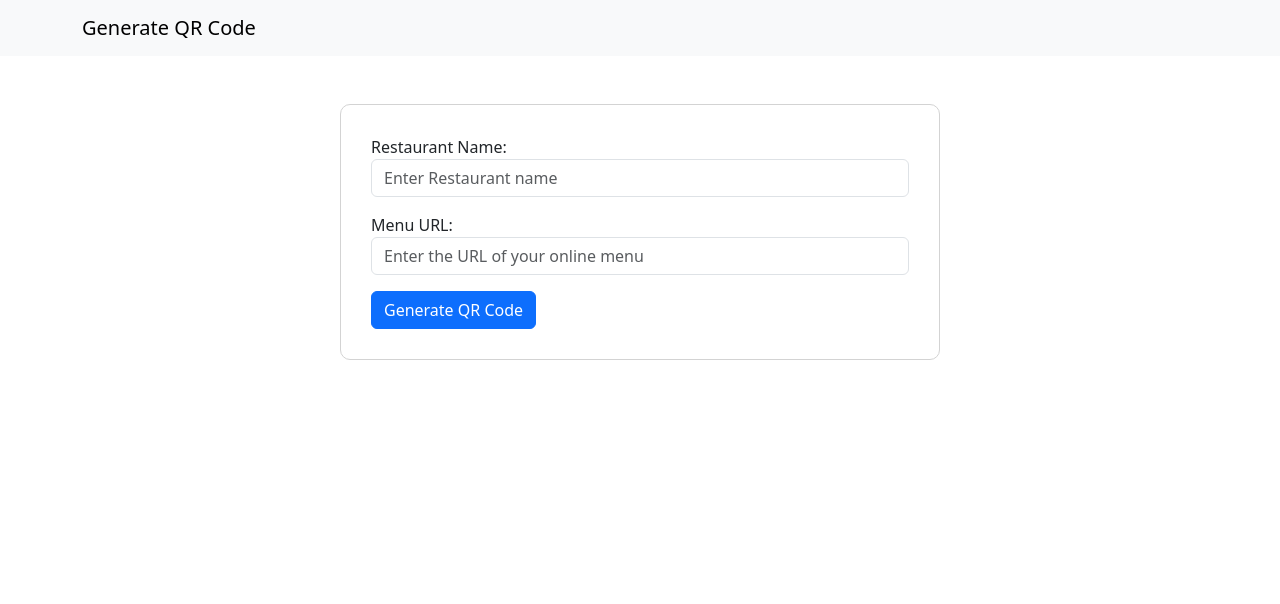
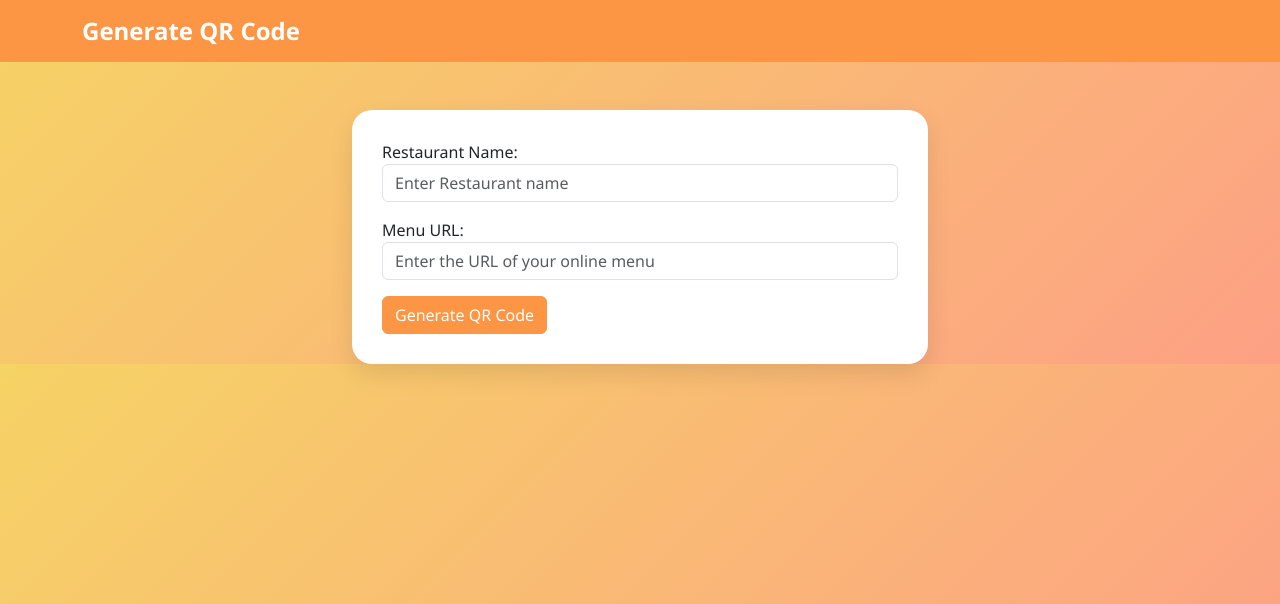
Before and after one commit to Souravm2003/QR_Application, a Django app: page / in a window 1280 px wide. Shown: the top 604 px of the page. Run offline with Django 5.2, Linux system fonts and the light colour scheme.

Commit message:
adding procfile

```diff
--- a/QRGenerator/settings.py
+++ b/QRGenerator/settings.py
@@ -24,9 +24,9 @@ BASE_DIR = Path(__file__).resolve().parent.parent
 SECRET_KEY = 'django-insecure-o6zvi&k!9vjly5gm5-tcwttu5r@9b(p+$i-l)fqy8r93=xd2r&'
 
 # SECURITY WARNING: don't run with debug turned on in production!
-DEBUG = True
+DEBUG = False
 
-ALLOWED_HOSTS = []
+ALLOWED_HOSTS = ['*']
 
 
 # Application definition
@@ -116,6 +116,7 @@ USE_TZ = True
 # https://docs.djangoproject.com/en/5.2/howto/static-files/
 
 STATIC_URL = 'static/'
+STATIC_ROOT = os.path.join(BASE_DIR, 'staticfiles')
 
 # Default primary key field type
 # https://docs.djangoproject.com/en/5.2/ref/settings/#default-auto-field
--- a/templates/generate_qr_code.html
+++ b/templates/generate_qr_code.html
@@ -4,28 +4,83 @@
     <meta charset="UTF-8">
     <meta name="viewport" content="width=device-width, initial-scale=1.0">
     <title>Generate QRCode</title>
+
     {% comment %} Bootstrap CDN {% endcomment %}
     <link href="https://cdn.jsdelivr.net/npm/bootstrap@5.3.6/dist/css/bootstrap.min.css" rel="stylesheet" integrity="sha384-4Q6Gf2aSP4eDXB8Miphtr37CMZZQ5oXLH2yaXMJ2w8e2ZtHTl7GptT4jmndRuHDT" crossorigin="anonymous">
     {% comment %} Bootstrap JS CDN {% endcomment %}
     <script src="https://cdn.jsdelivr.net/npm/bootstrap@5.3.6/dist/js/bootstrap.bundle.min.js" integrity="sha384-j1CDi7MgGQ12Z7Qab0qlWQ/Qqz24Gc6BM0thvEMVjHnfYGF0rmFCozFSxQBxwHKO" crossorigin="anonymous"></script>
 
+    <style>
+        body {
+            background: linear-gradient(135deg, #f6d365, #fda085);
+            font-family: 'Segoe UI', Tahoma, Geneva, Verdana, sans-serif;
+        }
+
+        .navbar {
+            background-color: #fd9644 !important;
+        }
+
+        .navbar-brand {
+            color: white !important;
+            font-weight: bold;
+            font-size: 1.5rem;
+        }
+
+        .card-animated {
+            width: 100%;
+            background: white;
+            border: none;
+            border-radius: 20px;
+            padding: 30px;
+            box-shadow: 0 10px 25px rgba(0, 0, 0, 0.1);
+            animation: slideUp 0.8s ease;
+            transition: transform 0.3s ease, box-shadow 0.3s ease;
+        }
+
+        .card-animated:hover {
+            transform: translateY(-5px);
+            box-shadow: 0 20px 30px rgba(0, 0, 0, 0.15);
+        }
+
+        @keyframes slideUp {
+            0% {
+                transform: translateY(50px);
+                opacity: 0;
+            }
+            100% {
+                transform: translateY(0);
+                opacity: 1;
+            }
+        }
+
+        .btn-primary {
+            background-color: #fd9644;
+            border-color: #fd9644;
+            transition: background-color 0.3s ease;
+        }
+
+        .btn-primary:hover {
+            background-color: #fa8231;
+            border-color: #fa8231;
+        }
+    </style>
 </head>
 <body>
-    <nav class = "navbar navbar-expand-lg bg-body-tertiary">
-        <div class = "container">
-            <a href ="" class ="navbar-brand">Generate QR Code</a>
+    <nav class="navbar navbar-expand-lg">
+        <div class="container">
+            <a href="" class="navbar-brand">Generate QR Code</a>
         </div>
     </nav>
-    <!-- ORCode form-->
-    <div class="container mt-5" style="width: 600px; border: 1px solid #D3D3D3; padding: 30px; border-radius: 10px">
-        <form action = "{% url 'generate_qr_code'%}" method = 'POST'>
-            {% csrf_token %}
 
-            {{ form.as_p}}
-
-            <button type = "submit" class ="btn btn-primary"> Generate QR Code </button>
-        </form>
+    <!-- QRCode Form -->
+    <div class="container mt-5" style="max-width: 600px;">
+        <div class="card-animated">
+            <form action="{% url 'generate_qr_code' %}" method="POST">
+                {% csrf_token %}
+                {{ form.as_p }}
+                <button type="submit" class="btn btn-primary">Generate QR Code</button>
+            </form>
+        </div>
     </div>
-
 </body>
 </html>
```
Also changed, not shown: requirements.txt (added, +26 -0 lines), templates/qr_result.html (+77 -14 lines), 1 other file.
